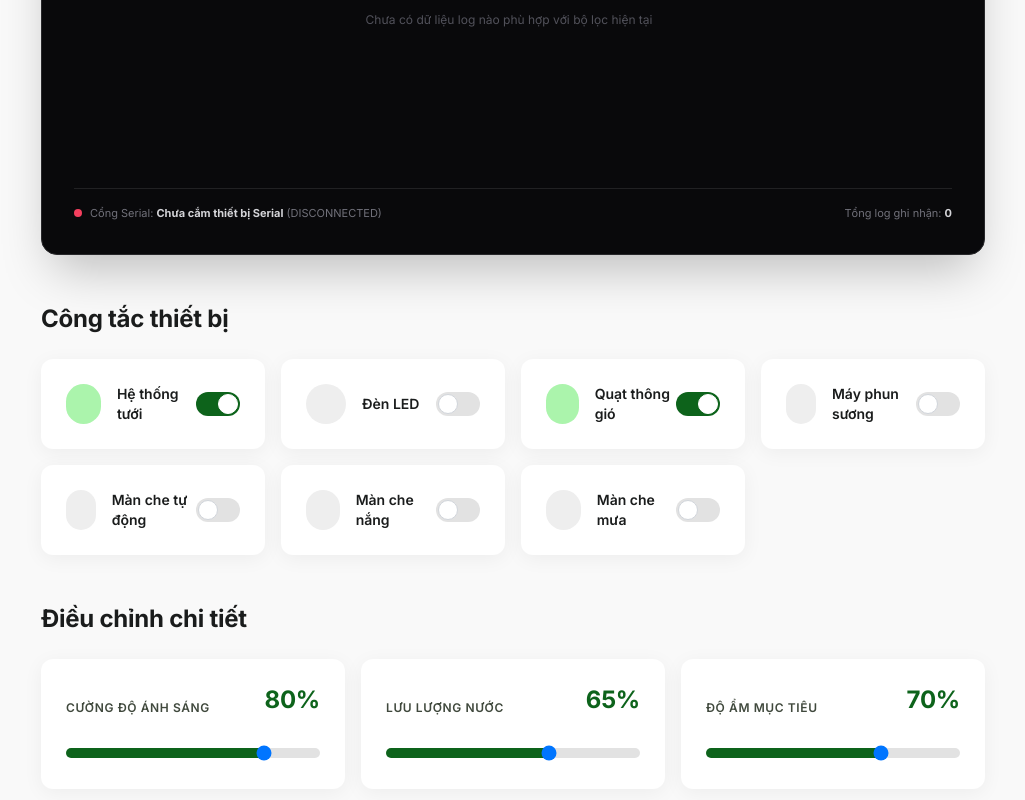
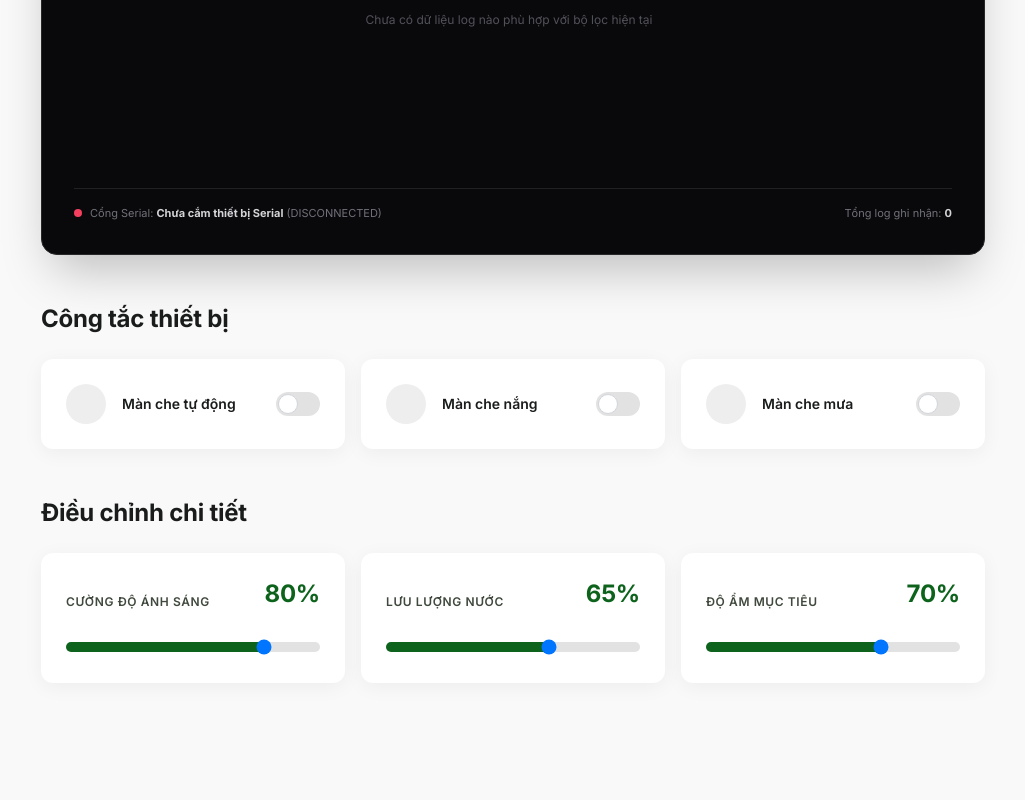
Before and after one commit to dangkhoa407/garden, a Next.js app: page /controls in a window 1280 px wide. Shown: the part 1136-1936 px from the top of the page, without its empty margins (255-1280 px from the left). After the commit the page ends 1915 px from the top, so only its background shows below. Built offline with nearby package versions, Linux system fonts and the light colour scheme; no server answers; sample sign-in values are in the browser's storage.

Commit message:
refactor: remove old device switches from controls page

```diff
--- a/src/app/controls/page.tsx
+++ b/src/app/controls/page.tsx
@@ -704,31 +704,7 @@
         <h2 className="font-headline-md text-headline-md text-on-surface mb-md font-bold">
           Công tắc thiết bị
         </h2>
-        <div className="grid grid-cols-1 md:grid-cols-2 lg:grid-cols-4 gap-gutter">
-          <QuickToggleCard
-            label="Hệ thống tưới"
-            icon="water_drop"
-            checked={controls.watering}
-            onChange={(checked) => updateControls({ watering: checked })}
-          />
-          <QuickToggleCard
-            label="Đèn LED"
-            icon="lightbulb"
-            checked={controls.lights}
-            onChange={(checked) => updateControls({ lights: checked })}
-          />
-          <QuickToggleCard
-            label="Quạt thông gió"
-            icon="mode_fan"
-            checked={controls.fan}
-            onChange={(checked) => updateControls({ fan: checked })}
-          />
-          <QuickToggleCard
-            label="Máy phun sương"
-            icon="air"
-            checked={controls.misting}
-            onChange={(checked) => updateControls({ misting: checked })}
-          />
+        <div className="grid grid-cols-1 md:grid-cols-3 gap-gutter">
           <QuickToggleCard
             label="Màn che tự động"
             icon="smart_toy"
```
